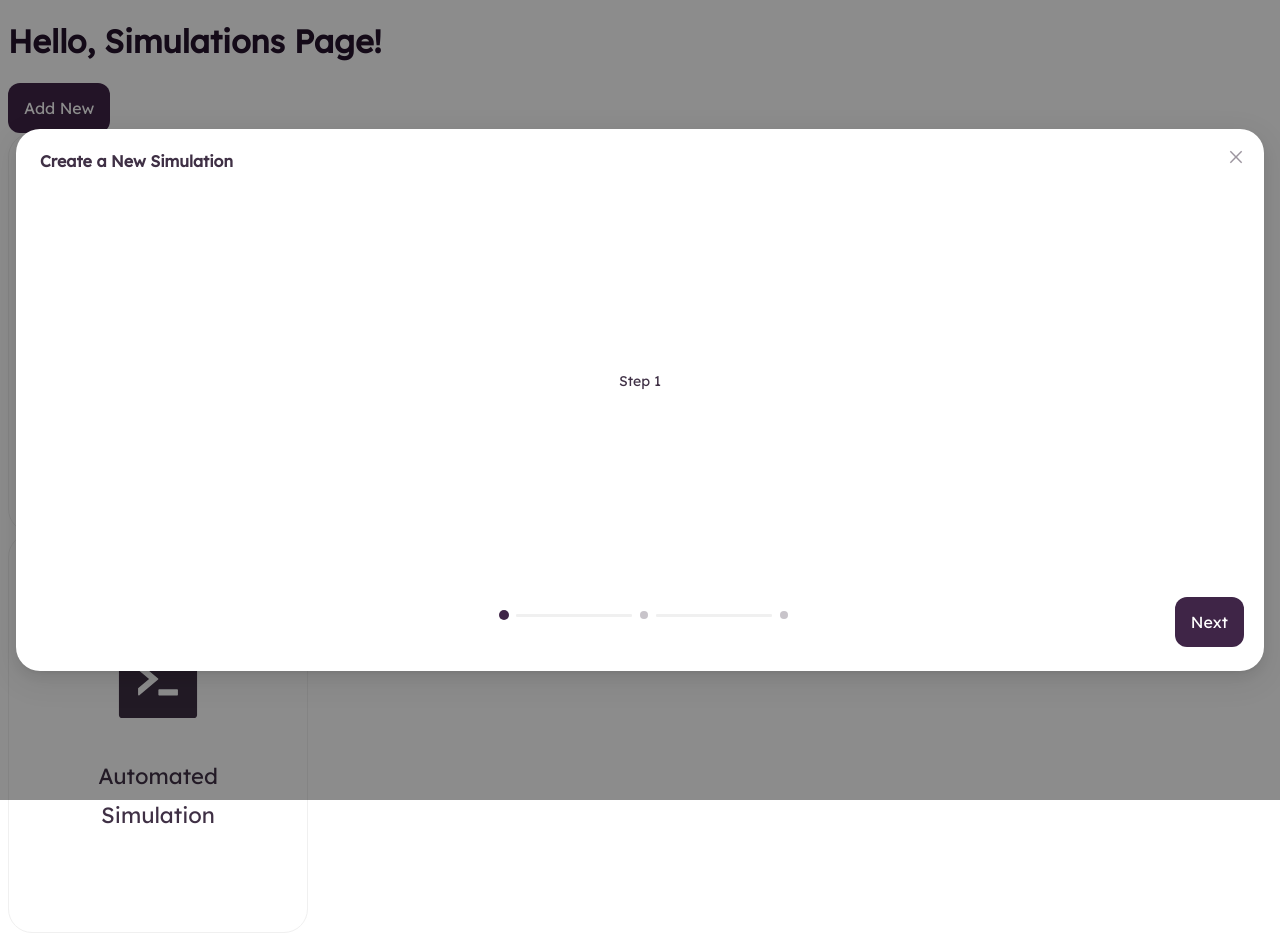
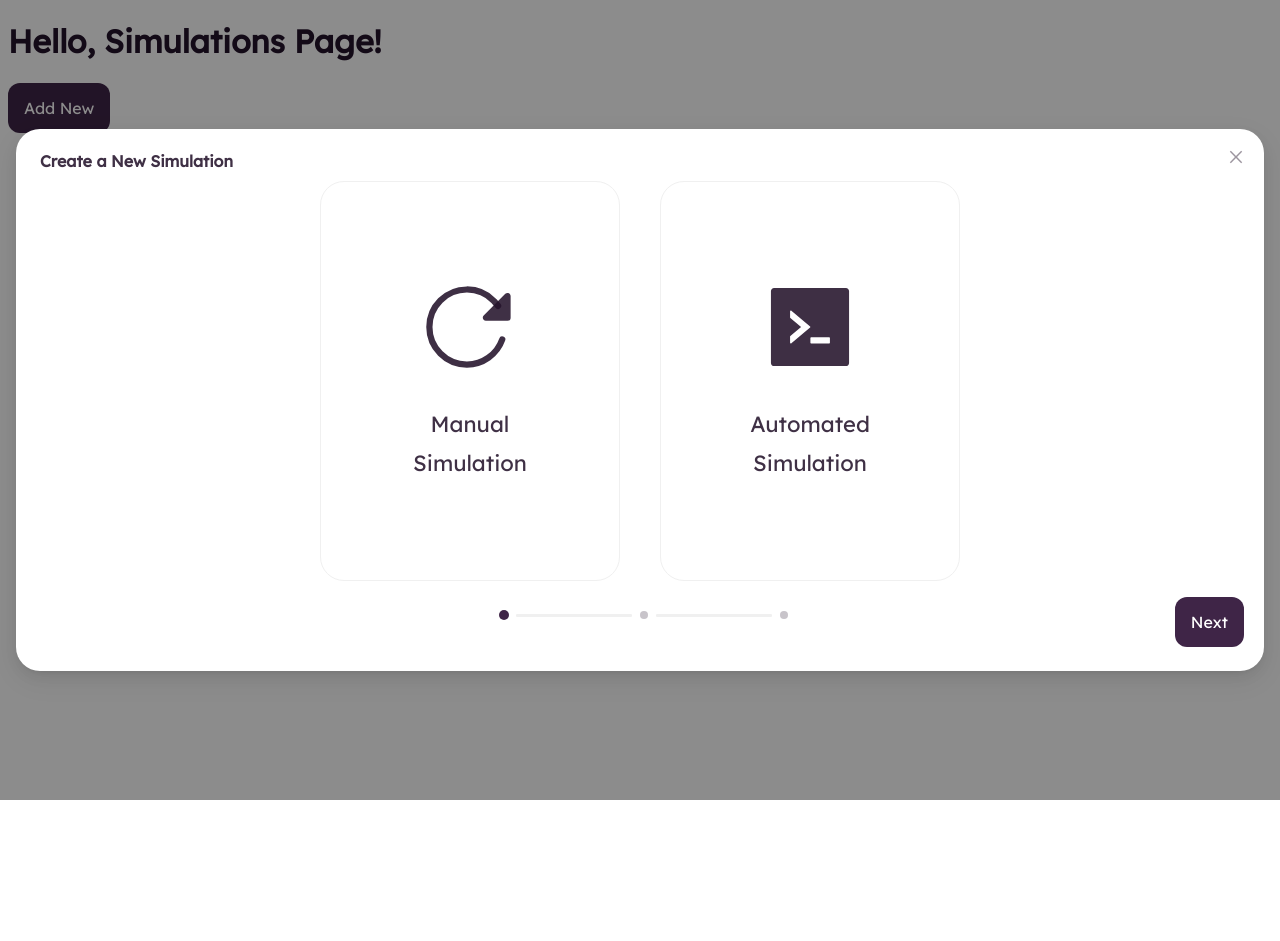
Before and after one commit to tum-v2/parloa-ui, a Next.js app: page /simulations in a window 1280 px wide. Both pictures are taken after a click on the button "Add New". After the commit the page ends 800 px from the top, so only its background shows below. Built offline with nearby package versions, Linux system fonts and the light colour scheme.

Commit message:
Simulation Card Component Created

```diff
--- a/src/app/simulations/page.tsx
+++ b/src/app/simulations/page.tsx
@@ -1,20 +1,11 @@
 'use client';
 import SimulationModal from '@/components/simulation-modal/SimulationModal';
-import SimulationCard from '@/components/simulation-modal/SimulationCard';
 // eslint-disable-next-line require-jsdoc
 export default function Page() {
   return (
     <>
       <h1>Hello, Simulations Page!</h1>
       <SimulationModal />
-      <SimulationCard
-        mode="manual"
-        onClick={() => console.log('Manual Simulation Card Clicked')}
-      />
-      <SimulationCard
-        mode="automated"
-        onClick={() => console.log('Automated Simulation Card Clicked')}
-      />
     </>
   );
 }
--- a/src/components/simulation-modal/StepContent.tsx
+++ b/src/components/simulation-modal/StepContent.tsx
@@ -1,6 +1,6 @@
 import React from 'react';
 import Button from '../generic/Button';
-
+import SimulationCard from './SimulationCard';
 interface StepContentProps {
   stepNumber: number;
   enterWildStep: () => void;
@@ -12,6 +12,45 @@ const StepContent: React.FC<StepContentProps> = ({
   enterWildStep,
   isLastStep
 }) => {
+  const renderContentForStep = () => {
+    switch (stepNumber) {
+      case 1:
+        return (
+          <div style={{ display: 'flex' }}>
+            <div style={{ padding: '20px' }}>
+              <SimulationCard
+                mode="manual"
+                onClick={() => console.log('Manual Simulation Card Clicked')}
+              />
+            </div>
+            <div style={{ padding: '20px' }}>
+              <SimulationCard
+                mode="automated"
+                onClick={() => console.log('Automated Simulation Card Clicked')}
+              />
+            </div>
+          </div>
+        );
+
+      case 2:
+        // Content for step 2
+        break;
+
+      case 3:
+        // Content for step 3
+        return isLastStep ? (
+          <Button onClick={enterWildStep}>Go to Wild Step</Button>
+        ) : (
+          // Other content for step 3 if it's not the last step
+          <p>{`Step ${stepNumber}`}</p>
+        );
+
+      default:
+        // Default content if none of the above cases match
+        return <p>{`Step ${stepNumber}`}</p>;
+    }
+  };
+
   return (
     <div
       style={{
@@ -21,11 +60,7 @@ const StepContent: React.FC<StepContentProps> = ({
         justifyContent: 'center'
       }}
     >
-      {isLastStep ? (
-        <Button onClick={enterWildStep}>Go to Wild Step</Button>
-      ) : (
-        <p>{`Step ${stepNumber}`}</p>
-      )}
+      {renderContentForStep()}
     </div>
   );
 };
```
